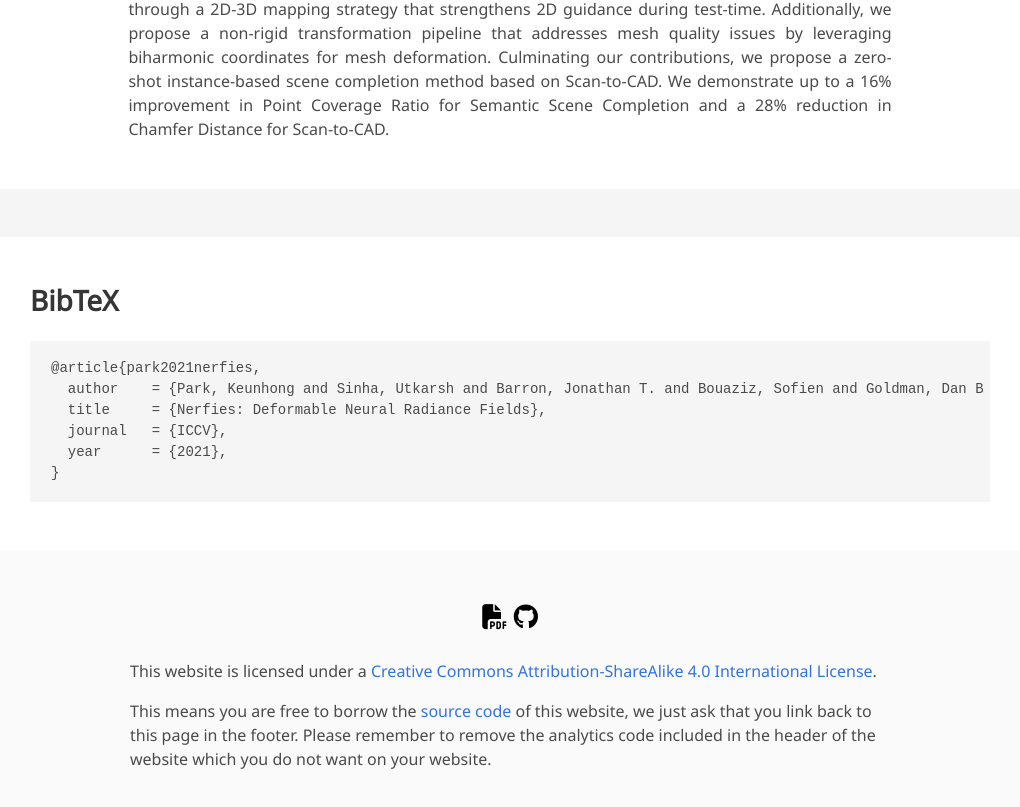
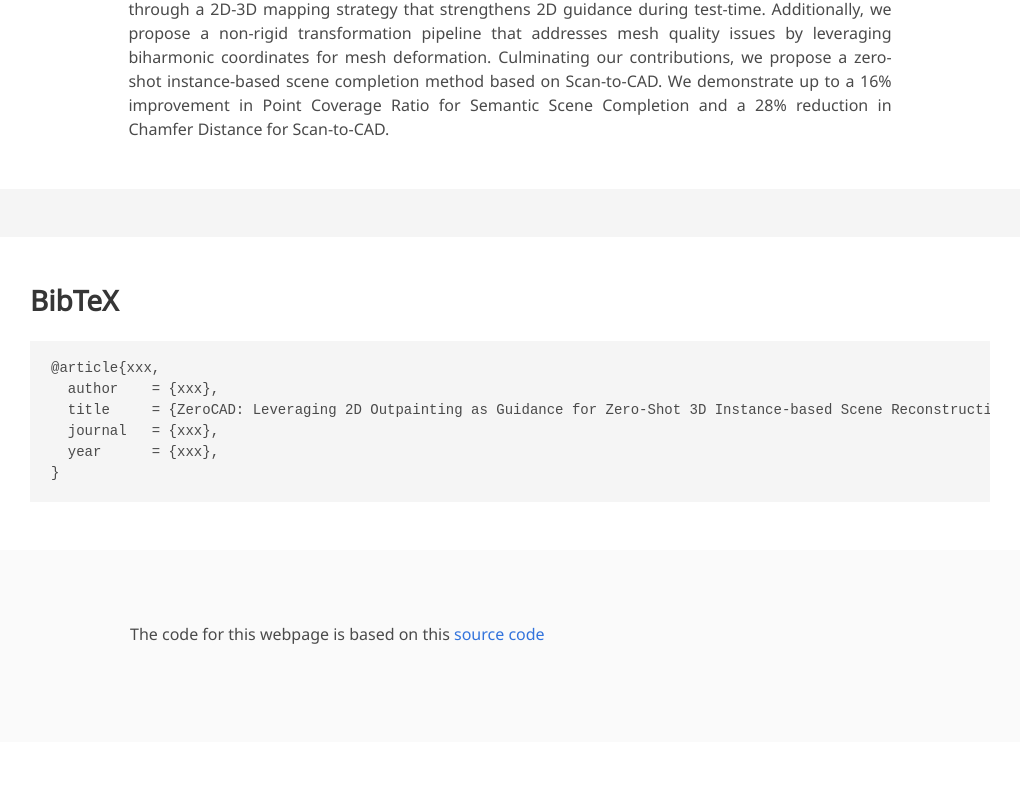
Before and after one commit to zerocad-2025/zerocad-2025.github.io, a plain HTML site: page index.html in a window 1280 px wide. Shown: the part 903-1710 px from the top of the page, without its empty margins (130-1150 px from the left). After the commit the page ends 1645 px from the top, so only its background shows below. Drawn offline with nearby package versions, Linux system fonts and the light colour scheme; some icons are missing; a web font is replaced by a local one.

Commit message:
Update bibtex

```diff
--- a/index.html
+++ b/index.html
@@ -228,11 +228,11 @@
 <section class="section" id="BibTeX">
   <div class="container is-max-desktop content">
     <h2 class="title">BibTeX</h2>
-    <pre><code>@article{park2021nerfies,
-  author    = {Park, Keunhong and Sinha, Utkarsh and Barron, Jonathan T. and Bouaziz, Sofien and Goldman, Dan B and Seitz, Steven M. and Martin-Brualla, Ricardo},
-  title     = {Nerfies: Deformable Neural Radiance Fields},
-  journal   = {ICCV},
-  year      = {2021},
+    <pre><code>@article{xxx,
+  author    = {xxx},
+  title     = {ZeroCAD: Leveraging 2D Outpainting as Guidance for Zero-Shot 3D Instance-based Scene Reconstruction},
+  journal   = {xxx},
+  year      = {xxx},
 }</code></pre>
   </div>
 </section>
@@ -241,28 +241,19 @@
 <footer class="footer">
   <div class="container">
     <div class="content has-text-centered">
-      <a class="icon-link"
+      <!-- <a class="icon-link"
          href="./static/videos/nerfies_paper.pdf">
         <i class="fas fa-file-pdf"></i>
-      </a>
-      <a class="icon-link" href="https://github.com/keunhong" class="external-link" disabled>
+      </a> -->
+      <!-- <a class="icon-link" href="https://github.com/keunhong" class="external-link" disabled>
         <i class="fab fa-github"></i>
-      </a>
+      </a> -->
     </div>
     <div class="columns is-centered">
       <div class="column is-8">
         <div class="content">
           <p>
-            This website is licensed under a <a rel="license"
-                                                href="http://creativecommons.org/licenses/by-sa/4.0/">Creative
-            Commons Attribution-ShareAlike 4.0 International License</a>.
-          </p>
-          <p>
-            This means you are free to borrow the <a
-              href="https://github.com/nerfies/nerfies.github.io">source code</a> of this website,
-            we just ask that you link back to this page in the footer.
-            Please remember to remove the analytics code included in the header of the website which
-            you do not want on your website.
+            The code for this webpage is based on this <a href="https://github.com/nerfies/nerfies.github.io">source code</a>
           </p>
         </div>
       </div>
```
